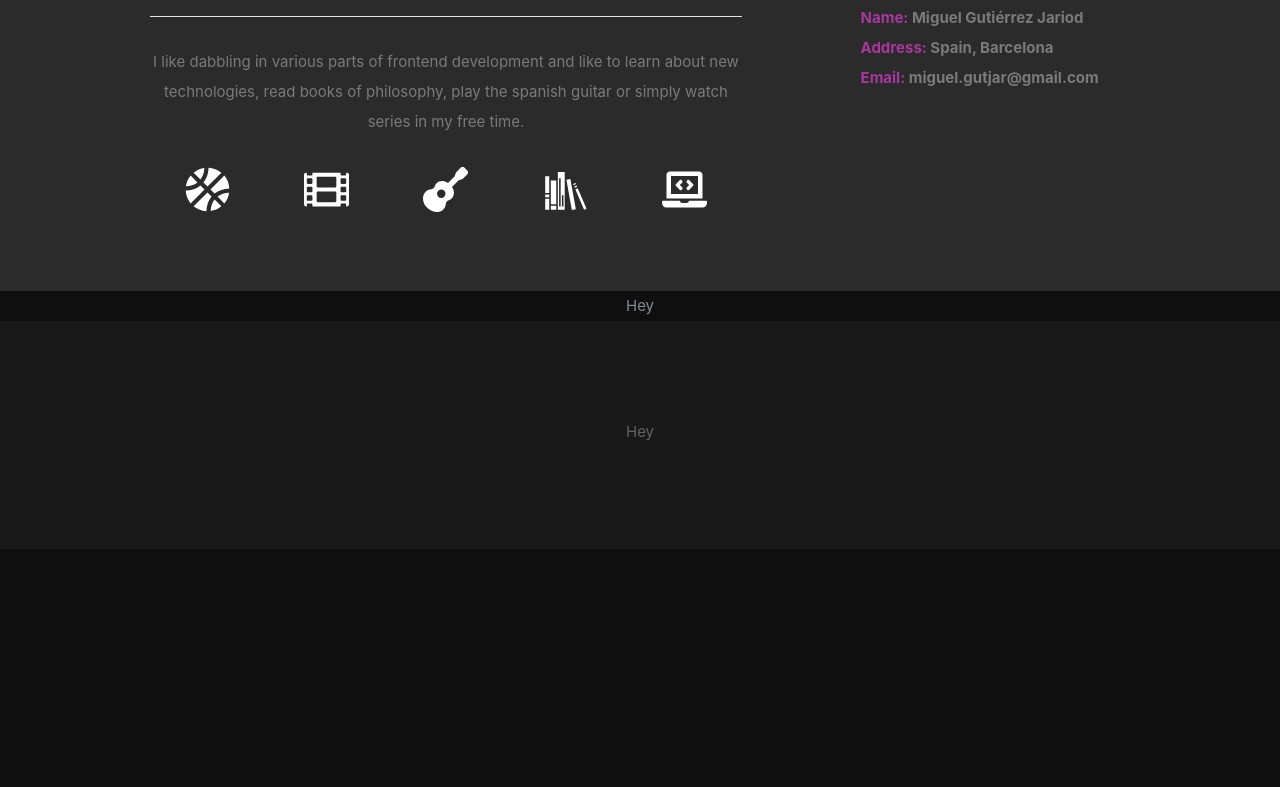
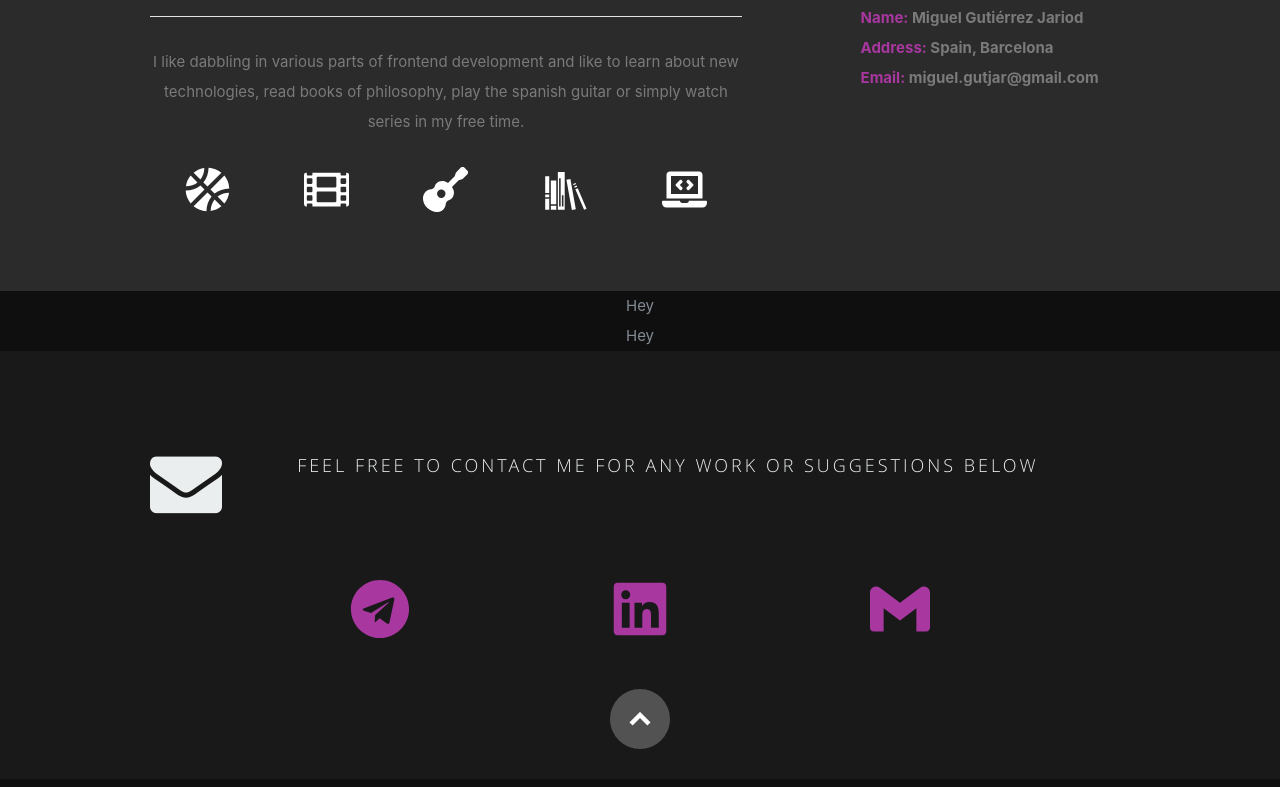
Before and after one commit to MikierXXV/Portfolio, a React (Create React App) app: page / in a window 1280 px wide. Shown: the part 1309-2096 px from the top of the page. Before the commit the page ends 1858 px from the top, so only its background shows below. Built offline with nearby package versions, Linux system fonts and the light colour scheme.

Commit message:
Contact section, remaining icons and urls

```diff
--- a/public/css/layout.css
+++ b/public/css/layout.css
@@ -803,7 +803,7 @@ call-to-action .button {
 }
 #contact .section-head { margin-bottom: 42px; }
 
-#contact a, #contact a:visited  { color: #11ABB0; }
+#contact a, #contact a:visited  { color: #a8379f; }
 #contact a:hover, #contact a:focus { color: #fff; }
 
 #contact h1 {
@@ -864,7 +864,7 @@ call-to-action .button {
 #contact textarea:focus,
 #contact select:focus {
 	color: #fff;
-	background-color: #11ABB0;
+	background-color: #a8379f;
 }
 #contact button.submit {
 	text-transform: uppercase;
@@ -883,7 +883,7 @@ call-to-action .button {
 	background: #fff;
 }
 #contact span.required {
-	color: #11ABB0;
+	color: #a8379f;
 	font-size: 13px;
 }
 #message-warning, #message-success {
@@ -895,7 +895,7 @@ call-to-action .button {
    margin-left: 26%;
 }
 #message-warning { color: #D72828; }
-#message-success { color: #11ABB0; }
+#message-success { color: #a8379f; }
 
 #message-warning i,
 #message-success i {
@@ -972,7 +972,9 @@ footer .copyright  li:first-child:before {
 footer .social-links {
    margin: 18px 0 30px 0;
    padding: 0;
-   font-size: 30px;
+    display: flex;
+    justify-content: space-evenly;
+   font-size: 20px;
 }
 footer .social-links li {
     display: inline-block;
@@ -987,7 +989,7 @@ footer .social-links li:first-child { margin-left: 0; }
 /* Go To Top Button */
 #go-top {
 	position: absolute;
-	top: -24px;
+    bottom: 30px;
    left: 50%;
    margin-left: -30px;
 }
@@ -1010,4 +1012,4 @@ footer .social-links li:first-child { margin-left: 0; }
    line-height: 60px;
  	border-radius: 100%;
 }
-#go-top a:hover { background-color: #0F9095; }
+#go-top a:hover { background-color: #a8379f; }
--- a/src/components/Contact.js
+++ b/src/components/Contact.js
@@ -1,11 +1,33 @@
 import React, {Component} from "react";
+import resumeData from "../resumeData";
+import {FaBasketballBall, FaFilm, FaLinkedin, FaLinkedinIn, FaTelegram} from "react-icons/fa";
+import{SiGmail} from "react-icons/si";
 
 export default class Contact extends Component {
     render() {
         return(
-            <section id="contact">
-                <div>Hey</div>
-            </section>
+            <footer id="contact">
+                <div className="row section-head">
+                    <div className="twelve columns">
+                        <h1><p className="lead">Feel free to contact me for any work or suggestions below</p></h1>
+                    </div>
+                </div>
+                <div className="row">
+                    <div className="twelve columns">
+                        <ul className="social-links">
+
+                            <a href={""}><i className={"fa-3x"}><FaTelegram/></i></a>
+                            <a href={""}><i className={"fa-3x"}><FaLinkedin/></i></a>
+                            <a href={""}><i className={"fa-3x"}><SiGmail/></i></a>
+                        </ul>
+                    </div>
+                    <div id="go-top">
+                        <a className="smoothscroll" title="Back to Top" href="#home">
+                            <i className="icon-up-open" />
+                        </a>
+                    </div>
+                </div>
+            </footer>
         );
     }
 }
--- a/src/components/Skills.js
+++ b/src/components/Skills.js
@@ -5,6 +5,7 @@ export default class Skills extends Component {
     render() {
         return(
             <section id="skills">
+                <div>Hey</div>
             </section>
         );
     }
--- a/src/resumeData.js
+++ b/src/resumeData.js
@@ -2,8 +2,6 @@ let resumeData = {
     "imagebaseurl":"https://MikierXXV.github.io/",
     "name": "Miguel Gutiérrez Jariod",
     "role": "Student of Computer Engineering · Basketball Player · Guitarist",
-    "linkedinId":"Your LinkedIn Id",
-    "skypeid": "Your skypeid",
     "roleDescription": " I like dabbling in various parts of frontend development and like to learn about new technologies, read books of philosophy, play the spanish guitar or simply watch series in my free time.",
     "socialLinks":[
         {
@@ -20,7 +18,6 @@ let resumeData = {
     "aboutme":"I am currently a student of Computer Engineering at the University of Barcelona, in my last year of the degree. I am passionate about learning new technologies and always looking for new challenges to face. ",
     "address":"Spain, Barcelona",
     "email":"miguel.gutjar@gmail.com",
-    "phone":"(+34) 649 168 840",
     "website":"https://www.github.com/MikierXXV",
     "education":[
         {
```
